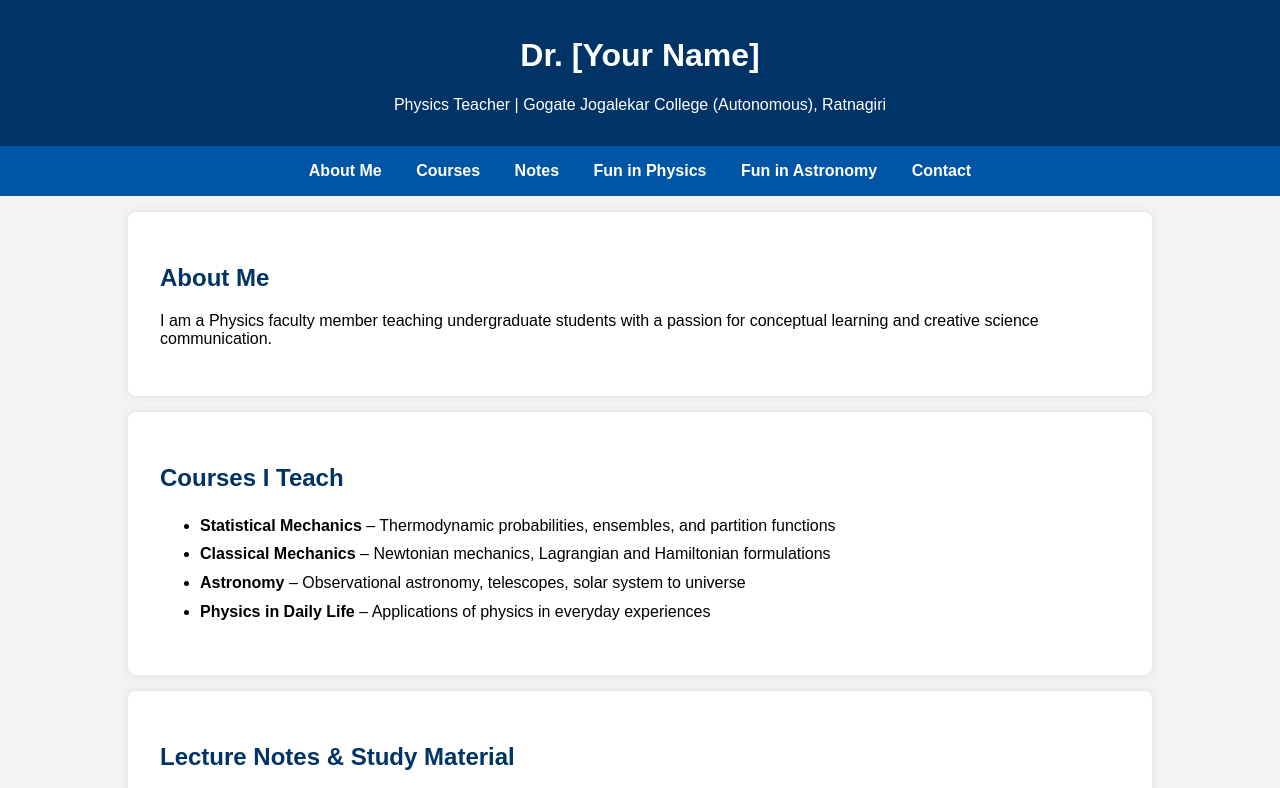
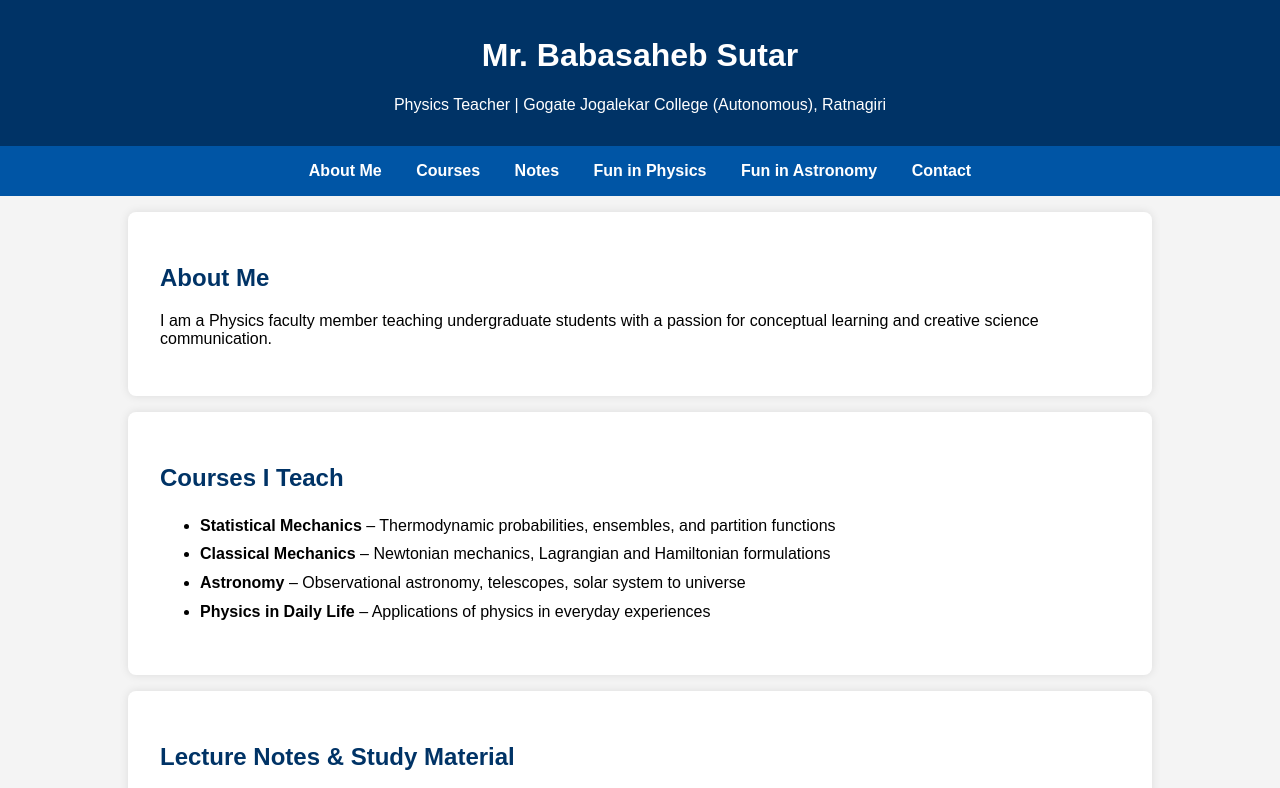
Before and after one commit to astrogjc/academic-website, a plain HTML site: page index.html in a window 1280 px wide. Shown: the top 788 px of the page. Drawn offline with Linux system fonts and the light colour scheme.

Commit message:
index.html

```diff
--- a/index.html
+++ b/index.html
@@ -3,7 +3,7 @@
 <head>
     <meta charset="UTF-8">
     <meta name="viewport" content="width=device-width, initial-scale=1.0">
-    <title>Dr. [] – Physics Faculty</title>
+    <title>Dr. [Your Name] – Physics Faculty</title>
     <style>
         body { font-family: Arial, sans-serif; margin: 0; padding: 0; background-color: #f4f4f4; }
         header, footer { background-color: #003366; color: white; text-align: center; padding: 1rem 0; }
@@ -17,7 +17,7 @@
 </head>
 <body>
     <header>
-        <h1>Dr. [Your Name]</h1>
+        <h1>Mr. Babasaheb Sutar</h1>
         <p>Physics Teacher | Gogate Jogalekar College (Autonomous), Ratnagiri</p>
     </header>
 
```
